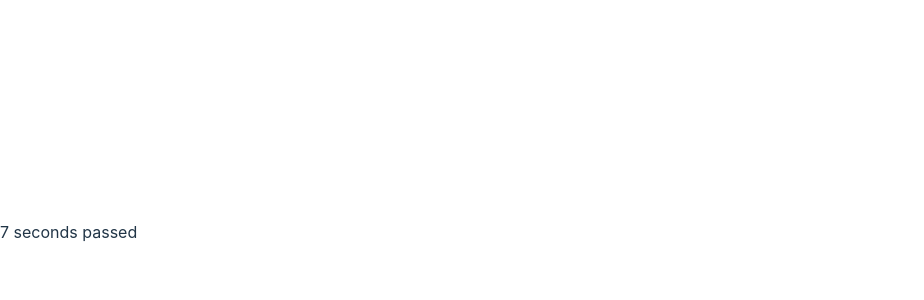
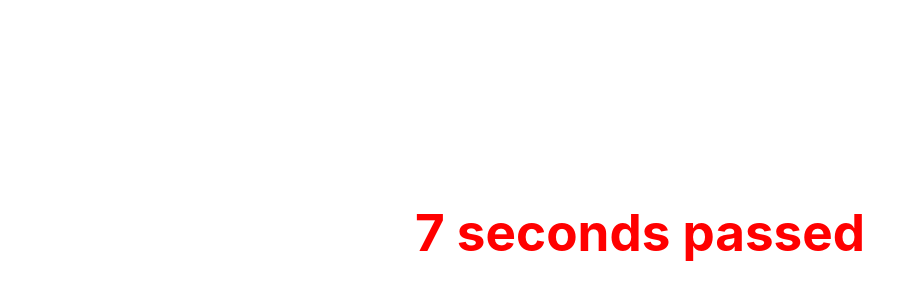
Before and after one commit to AMIdrissi/memory-card, a React (Vite) app: page / in a window 1280 px wide. Shown: the part 168-468 px from the top of the page, without its empty margins (0-924 px from the left). Built offline with nearby package versions, Linux system fonts and the light colour scheme.

Commit message:
hey i made the counter blink each second now :)

```diff
--- a/src/clock.jsx
+++ b/src/clock.jsx
@@ -3,22 +3,30 @@ import { useEffect, useState } from "react";
 function ClockTimer() {
 
     const [timer , setTimer] = useState(0);
+    const [colorT , setColorT] = useState("white");
 
     useEffect(() => {
         const key = setInterval(() => {
-            setTimer(count => count + 1)
+            setTimer(count => count + 1);
+            if (timer%2==0) {
+                setColorT("red")
+            }
+            else{
+                setColorT("whitesmoke")
+            }
           }, 1000);
 
         return () => {
             clearInterval(key); // this clears the setInterval thing , to do that you need const like bruh how did i not think of it
         }
 
-      }, []);
+      }, [timer]);
+      // here each time timer is change we execute useEffect();
 
 
     return (
         <div>
-            <p>{timer} seconds passed</p>
+            <h1 style={{color:colorT}}>{timer} seconds passed</h1>
         </div>
     )
 }
--- a/src/index.css
+++ b/src/index.css
@@ -26,7 +26,8 @@ a:hover {
 body {
   margin: 0;
   display: flex;
-  place-items: center;
+  justify-content: center;
+  align-items: center;
   min-width: 320px;
   min-height: 100vh;
 }
```
